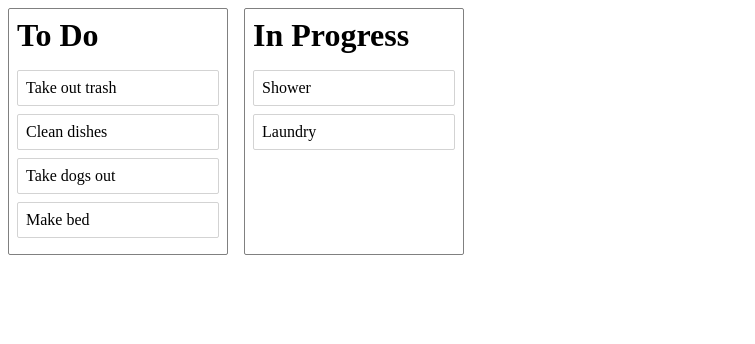
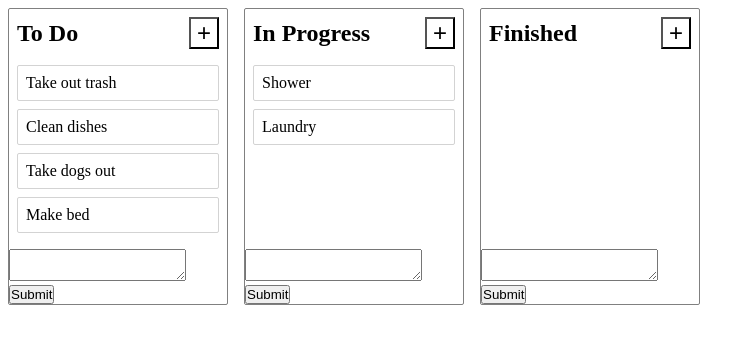
Before and after one commit to KJFreys1/kanban, a React (Create React App) app: page / in a window 1280 px wide. Shown: the top 344 px of the page, without its empty margins (0-755 px from the left). Built offline with nearby package versions, Linux system fonts and the light colour scheme; the HTML template or start-up script is replaced by a standard one.

Commit message:
add new card functionality

```diff
--- a/package.json
+++ b/package.json
@@ -18,7 +18,8 @@
     "react": "^16.13.1",
     "react-beautiful-dnd": "^13.0.0",
     "react-dom": "^16.13.1",
-    "react-scripts": "3.4.3"
+    "react-scripts": "3.4.3",
+    "uuidv4": "^6.2.3"
   },
   "eslintConfig": {
     "extends": "react-app"
--- a/src/App.js
+++ b/src/App.js
@@ -3,21 +3,6 @@ import Column from "./Column";
 import { DragDropContext, Droppable } from "react-beautiful-dnd"
 
 import "./styles/style.css"
-
-// const INIT_BOARD = [
-//   {
-//     title: "Todo",
-//     cards: ["Test !"],
-//   },
-//   {
-//     title: "Doing",
-//     cards: ["Test 2"],
-//   },
-//   {
-//     title: "Done",
-//     cards: ["Test 3"],
-//   },
-// ];
 
 const D_COL = {
   tasks: {
@@ -39,34 +24,17 @@ const D_COL = {
       title: 'In Progress',
       taskIds: ['task-5', 'task-6']
     },
-    // 'column-3': {
-    //   id: 'column-3',
-    //   title: 'Finished',
-    //   taskIds: []
-    // }
+    'column-3': {
+      id: 'column-3',
+      title: 'Finished',
+      taskIds: []
+    }
   },
-  columnOrder: ['column-1', 'column-2']
+  columnOrder: ['column-1', 'column-2', 'column-3']
 }
 
 function App() {
-  // const [colData, setcolData] = useState(INIT_BOARD);
   const [mainData, setMainData] = useState(D_COL)
-
-  // const handleChange = newData => {
-  //   setcolData(newData)
-  // }
-
-  // let columns = colData.map((el, i) => {
-  //   return <Column key={i} colID={i} data={el} columns={INIT_BOARD} change={handleChange} />
-
-  // });
-
-  let display = mainData.columnOrder.map((colId, i) => {
-    const column = mainData.columns[colId]
-    const tasks = column.taskIds.map(taskId => mainData.tasks[taskId])
-
-    return <Column key={column.id} column={column} tasks={tasks} index={i} />
-  })
 
   // const onDragStart = () => {
   //   document.body.style.color = "orange"
@@ -81,8 +49,6 @@ function App() {
   //   }
 
   const onDragEnd = result => {
-    document.body.style.color = "black"
-    document.body.style.backgroundColor = "inherit"
     const { destination, source, draggableId, type } = result
 
     if (!destination) {
@@ -154,7 +120,40 @@ function App() {
     setMainData(newState)
   }
 
+  const handleNewCard = newData => {
+    const newState = {
+      ...mainData,
+      tasks: {
+        ...mainData.tasks,
+        [newData.card.id]: {
+          id: newData.card.id,
+          content: newData.card.content
+        }
+      },
+      columns: {
+        ...mainData.columns,
+        [newData.column.id]: {
+          ...mainData.columns[newData.column.id],
+          taskIds: [
+            ...mainData.columns[newData.column.id].taskIds,
+            newData.card.id
+          ]
+        }
+      }
+    }
+    setMainData(newState)
+  }
+
+
+  let display = mainData.columnOrder.map((colId, i) => {
+    const column = mainData.columns[colId]
+    const tasks = column.taskIds.map(taskId => mainData.tasks[taskId])
+
+    return <Column key={column.id} column={column} tasks={tasks} index={i} handleNewCard={handleNewCard} />
+  })
+
   return (
+    <div id="dashboard">
       <DragDropContext
         // onDragStart={onDragStart}
         // onDragUpdate={onDragUpdate}
@@ -163,7 +162,7 @@ function App() {
         <Droppable droppableId="all-columns" direction="horizontal" type="column">
           {(provided) => (
             <div
-            className="f-container"
+              className="col-container"
               {...provided.droppableProps}
               ref={provided.innerRef}
             >
@@ -173,16 +172,8 @@ function App() {
           )}
         </Droppable>
       </DragDropContext>
+    </div>
   )
-
-  // return (
-  //   <div id="dashboard">
-  //     <header></header>
-  //     <div className="col-box">
-  //       {columns}
-  //     </div>
-  //   </div>
-  // )
 }
 
 export default App;
--- a/src/Column.js
+++ b/src/Column.js
@@ -1,8 +1,29 @@
 import React, { useState } from "react";
 import { Draggable, Droppable } from 'react-beautiful-dnd'
+import { uuid } from 'uuidv4'
 import Card from "./Card"
 
 function Column(props) {
+  const [info, setInfo] = useState("")
+
+  const handleInfoChange = e => {
+    setInfo(e.target.value)
+  }
+
+  const handleSubmit = e => {
+    e.preventDefault()
+    let newData = {
+      card: {
+        id: uuid(),
+        content: info
+      },
+      column: {
+        id: props.column.id
+      }
+    }
+    props.handleNewCard(newData)
+  }
+
   return (
     <Draggable
       draggableId={props.column.id}
@@ -14,7 +35,11 @@ function Column(props) {
           {...provided.draggableProps}
           ref={provided.innerRef}
         >
-          <h1 {...provided.dragHandleProps} className="c-title">{props.column.title}</h1>
+          <header className="col-header">
+            <h1 {...provided.dragHandleProps} className="col-title">{props.column.title}</h1>
+            <span className="spacer"/>
+            <button className="add-task-btn">+</button>
+          </header>
           <Droppable
             droppableId={props.column.id}
             type="task"
@@ -31,43 +56,14 @@ function Column(props) {
               </div>
             )}
           </Droppable>
+          <form onSubmit={handleSubmit}>
+            <textarea value={info} onChange={handleInfoChange}></textarea>
+            <button type="sumbit">Submit</button>
+          </form>
         </div>
       )}
     </Draggable>
   )
-  //   const [info, setInfo] = useState("")
-
-  //   let cards = props.data.cards.map((el, i) => {
-  //       return <Card key={`c${i}`} data={el} columns={props.columns} change={props.change} colID={props.colID} cardID={i}/>
-  //   })
-
-  //   const handleChange = e => {
-  //     setInfo(e.target.value)
-  //   }
-
-  //   const handleSubmit = e => {
-  //     e.preventDefault()
-  //     let tempVar = [...props.columns]
-  //     tempVar[props.colID].cards.push(info)
-  //     props.change(tempVar)
-  //   }
-
-
-  // return (
-  //   <div className="column">
-  //     <div className="col-head">
-  //       <h2 className="col-title">{props.data.title}</h2>
-  //       <button>+</button>
-  //     </div>
-  //     <div className="col-content">
-  //       { cards }
-  //     </div>
-  //     <form onSubmit={handleSubmit}>
-  //       <textarea value={info} onChange={handleChange}></textarea>
-  //       <button type="submit">Submit</button>
-  //     </form>
-  //   </div>
-  // );
 }
 
 export default Column
--- a/src/styles/style.css
+++ b/src/styles/style.css
@@ -28,10 +28,16 @@
   height: 500px;
 }
 
-.f-container {
+.col-container {
   display: -webkit-box;
   display: -ms-flexbox;
   display: flex;
+}
+
+.spacer {
+  -webkit-box-flex: 1;
+      -ms-flex-positive: 1;
+          flex-grow: 1;
 }
 
 .c-container {
@@ -49,8 +55,27 @@
           flex-direction: column;
 }
 
-.c-container .c-title {
+.c-container .col-header {
+  display: -webkit-box;
+  display: -ms-flexbox;
+  display: flex;
+  -webkit-box-pack: center;
+      -ms-flex-pack: center;
+          justify-content: center;
+  -webkit-box-align: center;
+      -ms-flex-align: center;
+          align-items: center;
   padding: 8px;
+}
+
+.c-container .col-header .col-title {
+  font-size: 1.5em;
+}
+
+.c-container .col-header .add-task-btn {
+  width: 30px;
+  font-size: 1.5em;
+  background-color: white;
 }
 
 .c-container .t-container {
--- a/src/styles/style.scss
+++ b/src/styles/style.scss
@@ -30,8 +30,12 @@
     height: 500px;
 }
 
-.f-container {
+.col-container {
     display: flex;
+}
+
+.spacer {
+    flex-grow: 1;
 }
 
 .c-container {
@@ -44,8 +48,19 @@
     display: flex;
     flex-direction: column;
 
-    .c-title {
+    .col-header {
+        @include flexCenter();
         padding: 8px;
+
+        .col-title {
+            font-size: 1.5em;
+        }
+
+        .add-task-btn {
+            width: 30px;
+            font-size: 1.5em;
+            background-color: white;
+        }
     }
 
     .t-container {
```
Also changed, not shown: 2 other files (tests, documents, lock files or other folders). Lines whose indentation alone changed are shown as unchanged.
